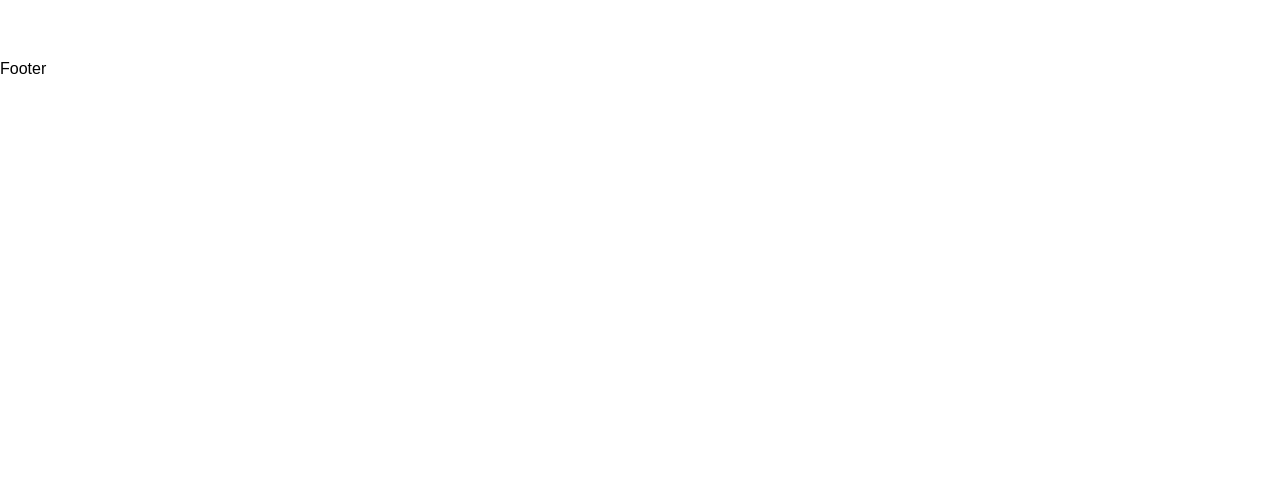
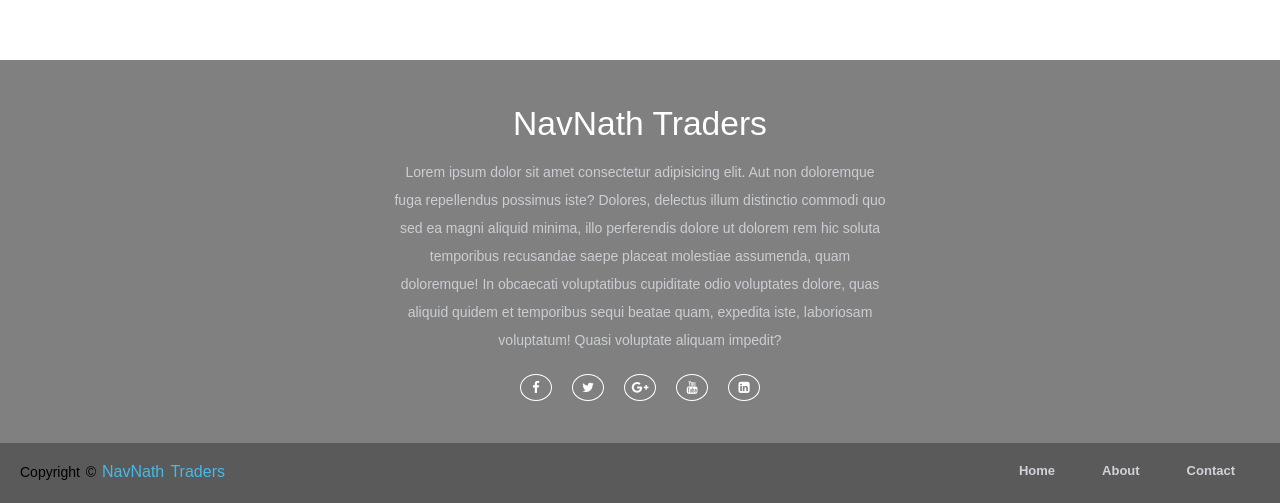
Before and after one commit to girishkuwar/navnath-shop, a React (Create React App) app: page / in a window 1280 px wide. Shown: the part 1542-2045 px from the top of the page. Before the commit the page ends 1620 px from the top, so only its background shows below. Built offline with nearby package versions, Linux system fonts and the light colour scheme; no server answers; the database is empty.

Commit message:
footer Added

```diff
--- a/public/index.html
+++ b/public/index.html
@@ -1,20 +1,19 @@
 <!DOCTYPE html>
 <html lang="en">
+
 <head>
   <meta charset="utf-8" />
   <link rel="icon" href="%PUBLIC_URL%/favicon.ico" />
   <meta name="viewport" content="width=device-width, initial-scale=1" />
   <meta name="theme-color" content="#000000" />
-    <meta
-      name="description"
-      content="Web site created using create-react-app"
-    />
+  <meta name="description" content="Web site created using create-react-app" />
   <link rel="apple-touch-icon" href="%PUBLIC_URL%/logo192.png" />
   <!--
       manifest.json provides metadata used when your web app is installed on a
       user's mobile device or desktop. See https://developers.google.com/web/fundamentals/web-app-manifest/
     -->
   <link rel="manifest" href="%PUBLIC_URL%/manifest.json" />
+  <link rel="stylesheet" href="https://stackpath.bootstrapcdn.com/font-awesome/4.7.0/css/font-awesome.min.css">
   <!--
       Notice the use of %PUBLIC_URL% in the tags above.
       It will be replaced with the URL of the `public` folder during the build.
@@ -26,6 +25,7 @@
     -->
   <title>React App</title>
 </head>
+
 <body>
   <noscript>You need to enable JavaScript to run this app.</noscript>
   <div id="root"></div>
@@ -40,4 +40,5 @@
       To create a production bundle, use `npm run build` or `yarn build`.
     -->
 </body>
+
 </html>
--- a/src/components/Footer.js
+++ b/src/components/Footer.js
@@ -3,7 +3,31 @@ import "./footer.css"
 
 const Footer = () => {
   return (
-	<div className='footer'>Footer</div>
+    <div className='footer'>
+      <footer>
+        <div class="footer-content">
+          <h3>NavNath Traders</h3>
+          <p>Lorem ipsum dolor sit amet consectetur adipisicing elit. Aut non doloremque fuga repellendus possimus iste? Dolores, delectus illum distinctio commodi quo sed ea magni aliquid minima, illo perferendis dolore ut dolorem rem hic soluta temporibus recusandae saepe placeat molestiae assumenda, quam doloremque! In obcaecati voluptatibus cupiditate odio voluptates dolore, quas aliquid quidem et temporibus sequi beatae quam, expedita iste, laboriosam voluptatum! Quasi voluptate aliquam impedit?</p>
+          <ul class="socials">
+            <li><a href="#"><i class="fa fa-facebook"></i></a></li>
+            <li><a href="#"><i class="fa fa-twitter"></i></a></li>
+            <li><a href="#"><i class="fa fa-google-plus"></i></a></li>
+            <li><a href="#"><i class="fa fa-youtube"></i></a></li>
+            <li><a href="#"><i class="fa fa-linkedin-square"></i></a></li>
+          </ul>
+        </div>
+        <div class="footer-bottom">
+          <p>copyright © <a href="#">NavNath Traders</a>  </p>
+          <div class="footer-menu">
+            <ul class="f-menu">
+              <li><a href="">Home</a></li>
+              <li><a href="">About</a></li>
+              <li><a href="">Contact</a></li>
+            </ul>
+          </div>
+        </div>
+      </footer>
+    </div>
   )
 }
 
--- a/src/components/footer.css
+++ b/src/components/footer.css
@@ -1,3 +1,131 @@
 .footer {
     margin-top: 500px;
 }
+
+.footer footer {
+    /* position: absolute;
+    bottom: 0;
+    left: 0;
+    right: 0; */
+    background: gray;
+    height: auto;
+    width: 100vw;
+    padding-top: 40px;
+    color: #fff;
+}
+
+footer .footer-content {
+    display: flex;
+    align-items: center;
+    justify-content: center;
+    flex-direction: column;
+    text-align: center;
+}
+
+.footer-content h3 {
+    font-size: 2.1rem;
+    font-weight: 500;
+    text-transform: capitalize;
+    line-height: 3rem;
+}
+
+.footer-content p {
+    max-width: 500px;
+    margin: 10px auto;
+    line-height: 28px;
+    font-size: 14px;
+    color: #cacdd2;
+}
+
+.socials {
+    list-style: none;
+    display: flex;
+    align-items: center;
+    justify-content: center;
+    margin: 1rem 0 3rem 0;
+}
+
+.socials li {
+    margin: 0 10px;
+}
+
+.socials a {
+    text-decoration: none;
+    color: #fff;
+    border: 1.1px solid white;
+    padding: 5px;
+
+    border-radius: 50%;
+
+}
+
+.socials a i {
+    font-size: 13px;
+    width: 20px;
+
+
+    transition: color .4s ease;
+
+}
+
+.socials a:hover i {
+    color: rgb(0, 0, 0);
+}
+
+.footer-bottom {
+    background: #5a5a5a;
+    width: 100vw;
+    padding: 20px;
+    padding-bottom: 40px;
+    text-align: center;
+}
+
+.footer-bottom p {
+    float: left;
+    font-size: 14px;
+    word-spacing: 2px;
+    text-transform: capitalize;
+}
+
+.footer-bottom p a {
+    color: #44bae8;
+    font-size: 16px;
+    text-decoration: none;
+}
+
+.footer-bottom span {
+    text-transform: uppercase;
+    opacity: .4;
+    font-weight: 200;
+}
+
+.footer-menu {
+    float: right;
+
+}
+
+.footer-menu ul {
+    display: flex;
+}
+
+.footer-menu ul li {
+    padding-right: 10px;
+    display: block;
+}
+
+.footer-menu ul li a {
+    color: #cfd2d6;
+    text-decoration: none;
+}
+
+.footer-menu ul li a:hover {
+    color: #27bcda;
+}
+
+@media (max-width:500px) {
+    .footer-menu ul {
+        display: flex;
+        margin-top: 10px;
+        margin-bottom: 20px;
+    }
+}
```
Lines whose indentation alone changed are shown as unchanged.
